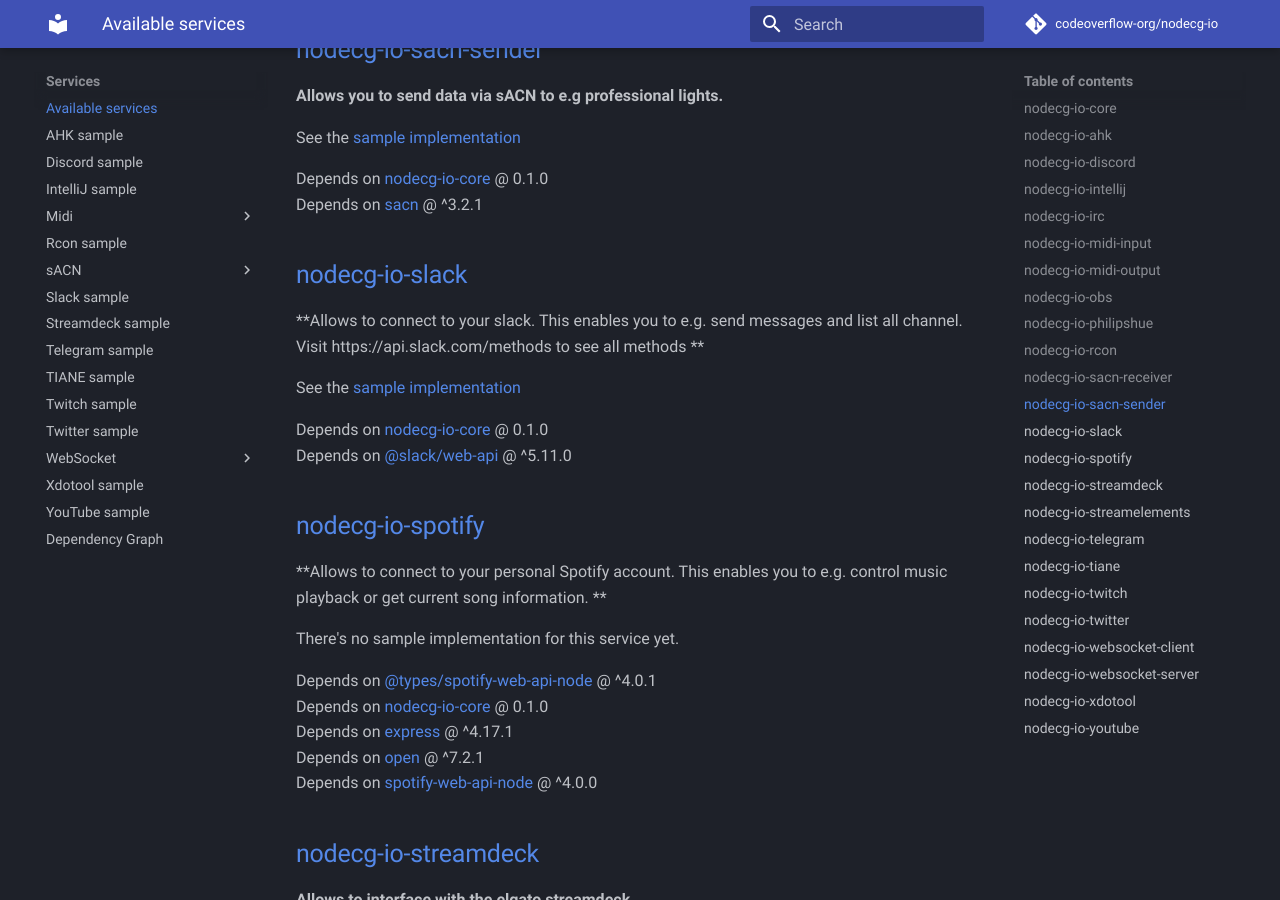
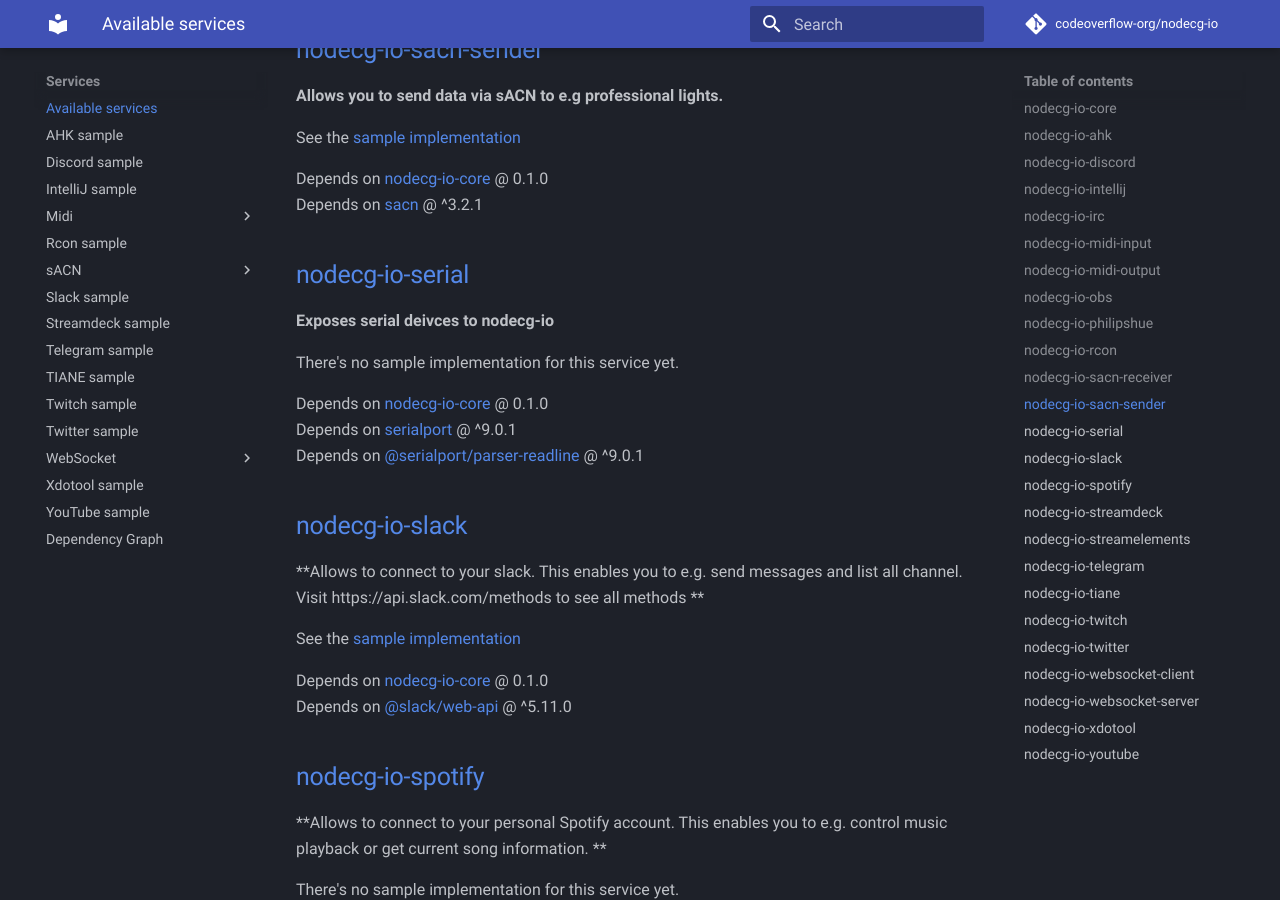
Before and after one commit to codeoverflow-org/nodecg-io-docs, an MkDocs documentation site: the page built from docs/services.md, in a window 1280 px wide and 900 px high, scrolled down 2710 px. Built offline with MkDocs 1.6.1 and Material for MkDocs 9.7.7, drawn with Linux system fonts in a browser that asks for light colours; comment, search, counter and statistics services are not loaded.

Commit message:
Update generated documentation ( codeoverflow-org/nodecg-io@e85d9833e91bf888f43d8f1b468833d6c4d1b3d2)

```diff
--- a/docs/services.md
+++ b/docs/services.md
@@ -109,6 +109,16 @@
 
 Depends on [nodecg-io-core](https://github.com/codeoverflow-org/nodecg-io/tree/master/nodecg-io-core) @ 0.1.0 <br>
 Depends on [sacn](https://www.npmjs.com/package/sacn) @ ^3.2.1 <br>
+
+## [nodecg-io-serial](https://github.com/codeoverflow-org/nodecg-io/tree/master/nodecg-io-serial)
+
+**Exposes serial deivces to nodecg-io**
+
+There's no sample implementation for this service yet.
+
+Depends on [nodecg-io-core](https://github.com/codeoverflow-org/nodecg-io/tree/master/nodecg-io-core) @ 0.1.0 <br>
+Depends on [serialport](https://www.npmjs.com/package/serialport) @ ^9.0.1 <br>
+Depends on [@serialport/parser-readline](https://www.npmjs.com/package/@serialport/parser-readline) @ ^9.0.1 <br>
 
 ## [nodecg-io-slack](https://github.com/codeoverflow-org/nodecg-io/tree/master/nodecg-io-slack)
 
```
Also changed, not shown: docs/dependencies.md (+6 -0 lines), docs/index.md (+1 -1 lines).
